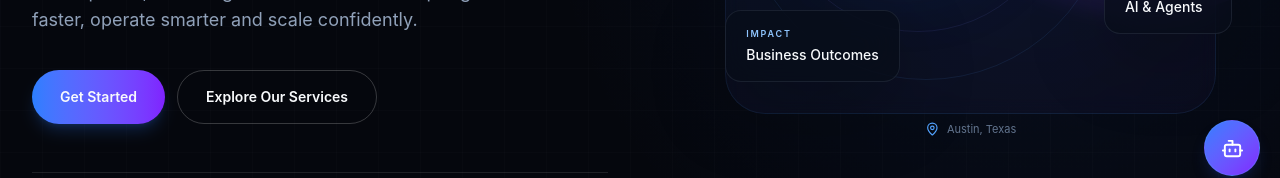
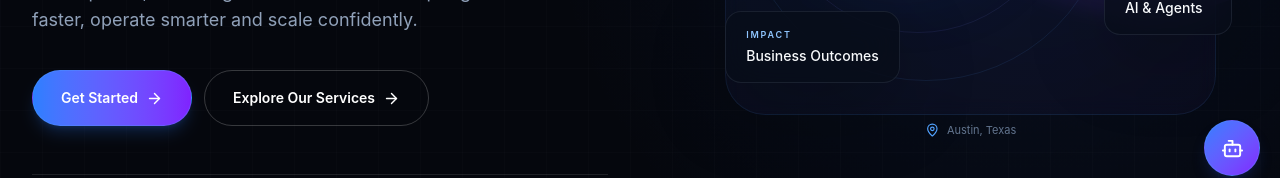
Before and after one commit to RAHULDUSI/vgennext, a React (Vite) app: page / in a window 1280 px wide. Shown: the part 604-782 px from the top of the page. Built offline with nearby package versions, Linux system fonts and the light colour scheme; no server answers.

Commit message:
Refactor Hero component layout and animations

```diff
--- a/src/components/sections/Hero.tsx
+++ b/src/components/sections/Hero.tsx
@@ -1,58 +1,241 @@
 import { motion } from 'framer-motion'
 import { ArrowRight, Bot, MapPin, Sparkles } from 'lucide-react'
 import { Link } from 'react-router-dom'
-import Button from '../ui/Button'
 
 export default function Hero() {
   return (
     <section className="relative min-h-[760px] overflow-hidden border-b border-white/[0.06] pt-[78px]">
+
+      {/* Background */}
       <div className="absolute inset-0 grid-bg opacity-40" />
+
       <div className="hero-orb right-[-120px] top-[100px] hidden lg:block" />
+
       <div className="absolute right-[12%] top-[20%] h-32 w-32 rounded-full bg-indigo-500/10 blur-3xl" />
+
+      {/* Main Container */}
       <div className="container-x relative grid min-h-[680px] items-center gap-12 py-20 lg:grid-cols-[1.05fr_.95fr]">
+
+        {/* =====================================================
+            LEFT CONTENT
+        ===================================================== */}
         <div>
-          <motion.div initial={{ opacity: 0, y: 18 }} animate={{ opacity: 1, y: 0 }} className="mb-7 inline-flex items-center gap-2 rounded-full border border-blue-400/15 bg-blue-500/[0.06] px-4 py-2 text-[11px] font-semibold uppercase tracking-[.2em] text-blue-300">
-            <Sparkles size={13} /> AI-powered technology solutions
+
+          {/* Eyebrow */}
+          <motion.div
+            initial={{ opacity: 0, y: 18 }}
+            animate={{ opacity: 1, y: 0 }}
+            className="mb-7 inline-flex items-center gap-2 rounded-full border border-blue-400/15 bg-blue-500/[0.06] px-4 py-2 text-[11px] font-semibold uppercase tracking-[.2em] text-blue-300"
+          >
+            <Sparkles size={13} />
+            AI-powered technology solutions
           </motion.div>
-          <motion.h1 initial={{ opacity: 0, y: 24 }} animate={{ opacity: 1, y: 0 }} transition={{ delay: .08 }} className="max-w-4xl text-5xl font-bold leading-[.98] tracking-[-.04em] sm:text-6xl lg:text-[78px]">
+
+
+          {/* Heading */}
+          <motion.h1
+            initial={{ opacity: 0, y: 24 }}
+            animate={{ opacity: 1, y: 0 }}
+            transition={{ delay: 0.08 }}
+            className="max-w-4xl text-5xl font-bold leading-[.98] tracking-[-.04em] sm:text-6xl lg:text-[78px]"
+          >
             Human Talent.
-            <br /><span className="text-gradient">Artificial Intelligence.</span>
-            <br />Real Impact.
+            <br />
+
+            <span className="text-gradient">
+              Artificial Intelligence.
+            </span>
+
+            <br />
+
+            Real Impact.
           </motion.h1>
-          <motion.p initial={{ opacity: 0, y: 20 }} animate={{ opacity: 1, y: 0 }} transition={{ delay: .16 }} className="mt-7 max-w-2xl text-base leading-7 text-slate-400 sm:text-lg">
-            VGenNext brings together technology staffing, application development, AI and agentic automation to help organizations build faster, operate smarter and scale confidently.
+
+
+          {/* Description */}
+          <motion.p
+            initial={{ opacity: 0, y: 20 }}
+            animate={{ opacity: 1, y: 0 }}
+            transition={{ delay: 0.16 }}
+            className="mt-7 max-w-2xl text-base leading-7 text-slate-400 sm:text-lg"
+          >
+            VGenNext brings together technology staffing, application
+            development, AI and agentic automation to help organizations
+            build faster, operate smarter and scale confidently.
           </motion.p>
-          <motion.div initial={{ opacity: 0, y: 18 }} animate={{ opacity: 1, y: 0 }} transition={{ delay: .24 }} className="mt-9 flex flex-col gap-3 sm:flex-row">
-            <Button to="/contact">Get Started</Button>
-            <Button to="/services" variant="secondary">Explore Our Services</Button>
+
+
+          {/* =====================================================
+              CTA BUTTONS
+          ===================================================== */}
+          <motion.div
+            initial={{ opacity: 0, y: 18 }}
+            animate={{ opacity: 1, y: 0 }}
+            transition={{ delay: 0.24 }}
+            className="mt-9 flex flex-col gap-3 sm:flex-row"
+          >
+
+            {/* PRIMARY BUTTON */}
+            <Link
+              to="/contact"
+              className="inline-flex min-h-[56px] items-center justify-center gap-2 rounded-full border border-blue-400/30 bg-gradient-to-r from-blue-500 to-violet-600 px-7 py-4 text-sm font-semibold !text-white shadow-lg shadow-blue-500/20 transition-all duration-300 hover:-translate-y-0.5 hover:shadow-blue-500/40"
+            >
+              <span className="!text-white">
+                Get Started
+              </span>
+
+              <ArrowRight
+                size={17}
+                className="!text-white"
+              />
+            </Link>
+
+
+            {/* SECONDARY BUTTON */}
+            <Link
+              to="/services"
+              className="inline-flex min-h-[56px] items-center justify-center gap-2 rounded-full border border-white/20 bg-transparent px-7 py-4 text-sm font-semibold !text-white transition-all duration-300 hover:-translate-y-0.5 hover:border-blue-400/50 hover:bg-blue-500/10"
+            >
+              <span className="!text-white">
+                Explore Our Services
+              </span>
+
+              <ArrowRight
+                size={17}
+                className="!text-white"
+              />
+            </Link>
+
           </motion.div>
+
+
+          {/* =====================================================
+              TRUST / FOCUS INDICATORS
+          ===================================================== */}
           <div className="mt-12 grid max-w-xl grid-cols-3 gap-5 border-t border-white/10 pt-6">
-            <div><p className="text-xs font-semibold text-blue-400">PEOPLE</p><p className="mt-1 text-sm text-slate-300">Technology talent</p></div>
-            <div><p className="text-xs font-semibold text-indigo-400">PRODUCTS</p><p className="mt-1 text-sm text-slate-300">Modern applications</p></div>
-            <div><p className="text-xs font-semibold text-violet-400">INTELLIGENCE</p><p className="mt-1 text-sm text-slate-300">AI & agents</p></div>
+
+            <div>
+              <p className="text-xs font-semibold text-blue-400">
+                PEOPLE
+              </p>
+
+              <p className="mt-1 text-sm text-slate-300">
+                Technology talent
+              </p>
+            </div>
+
+
+            <div>
+              <p className="text-xs font-semibold text-indigo-400">
+                PRODUCTS
+              </p>
+
+              <p className="mt-1 text-sm text-slate-300">
+                Modern applications
+              </p>
+            </div>
+
+
+            <div>
+              <p className="text-xs font-semibold text-violet-400">
+                INTELLIGENCE
+              </p>
+
+              <p className="mt-1 text-sm text-slate-300">
+                AI & agents
+              </p>
+            </div>
+
           </div>
+
         </div>
 
-        <motion.div initial={{ opacity: 0, scale: .95 }} animate={{ opacity: 1, scale: 1 }} transition={{ duration: .8 }} className="relative hidden min-h-[500px] lg:block">
+
+        {/* =====================================================
+            RIGHT AI VISUAL
+        ===================================================== */}
+        <motion.div
+          initial={{ opacity: 0, scale: 0.95 }}
+          animate={{ opacity: 1, scale: 1 }}
+          transition={{ duration: 0.8 }}
+          className="relative hidden min-h-[500px] lg:block"
+        >
+
+          {/* Outer Glass Panel */}
           <div className="absolute inset-8 rounded-[40px] border border-blue-400/10 bg-gradient-to-br from-blue-500/[0.07] to-violet-500/[0.04] backdrop-blur-sm" />
+
+
+          {/* Circles */}
           <div className="absolute left-12 top-16 h-[370px] w-[370px] rounded-full border border-blue-400/10" />
+
           <div className="absolute left-20 top-24 h-[290px] w-[290px] rounded-full border border-indigo-400/10" />
+
+
+          {/* AI Center */}
           <div className="absolute left-[130px] top-[150px] flex h-40 w-40 items-center justify-center rounded-full border border-blue-300/20 bg-blue-500/10 shadow-[0_0_100px_rgba(37,99,235,.25)]">
-            <div className="text-center"><Bot size={38} className="mx-auto text-blue-300" /><p className="mt-2 text-xs uppercase tracking-[.2em] text-slate-300">VGenNext AI</p></div>
+
+            <div className="text-center">
+
+              <Bot
+                size={38}
+                className="mx-auto text-blue-300"
+              />
+
+              <p className="mt-2 text-xs uppercase tracking-[.2em] text-slate-300">
+                VGenNext AI
+              </p>
+
+            </div>
+
           </div>
+
+
+          {/* Floating Cards */}
           {[
             ['PEOPLE', 'Staffing', 'left-0 top-28'],
             ['PRODUCTS', 'Applications', 'right-0 top-20'],
             ['INTELLIGENCE', 'AI & Agents', 'right-4 bottom-28'],
             ['IMPACT', 'Business Outcomes', 'left-8 bottom-16'],
-          ].map(([a,b,pos], i) => (
-            <div key={a} className={`glass absolute ${pos} rounded-2xl px-5 py-4`}>
-              <p className={`text-[9px] font-semibold tracking-[.2em] ${i === 1 ? 'text-indigo-300' : i === 2 ? 'text-violet-300' : 'text-blue-300'}`}>{a}</p>
-              <p className="mt-1 text-sm font-medium">{b}</p>
+          ].map(([title, value, position], index) => (
+            <div
+              key={title}
+              className={`glass absolute ${position} rounded-2xl px-5 py-4`}
+            >
+
+              <p
+                className={`text-[9px] font-semibold tracking-[.2em] ${
+                  index === 1
+                    ? 'text-indigo-300'
+                    : index === 2
+                      ? 'text-violet-300'
+                      : 'text-blue-300'
+                }`}
+              >
+                {title}
+              </p>
+
+              <p className="mt-1 text-sm font-medium">
+                {value}
+              </p>
+
             </div>
           ))}
-          <div className="absolute bottom-2 left-1/2 flex -translate-x-1/2 items-center gap-2 text-[11px] text-slate-500"><MapPin size={14} className="text-blue-400" /> Austin, Texas</div>
+
+
+          {/* Location */}
+          <div className="absolute bottom-2 left-1/2 flex -translate-x-1/2 items-center gap-2 text-[11px] text-slate-500">
+
+            <MapPin
+              size={14}
+              className="text-blue-400"
+            />
+
+            Austin, Texas
+
+          </div>
+
         </motion.div>
+
       </div>
     </section>
   )
```
